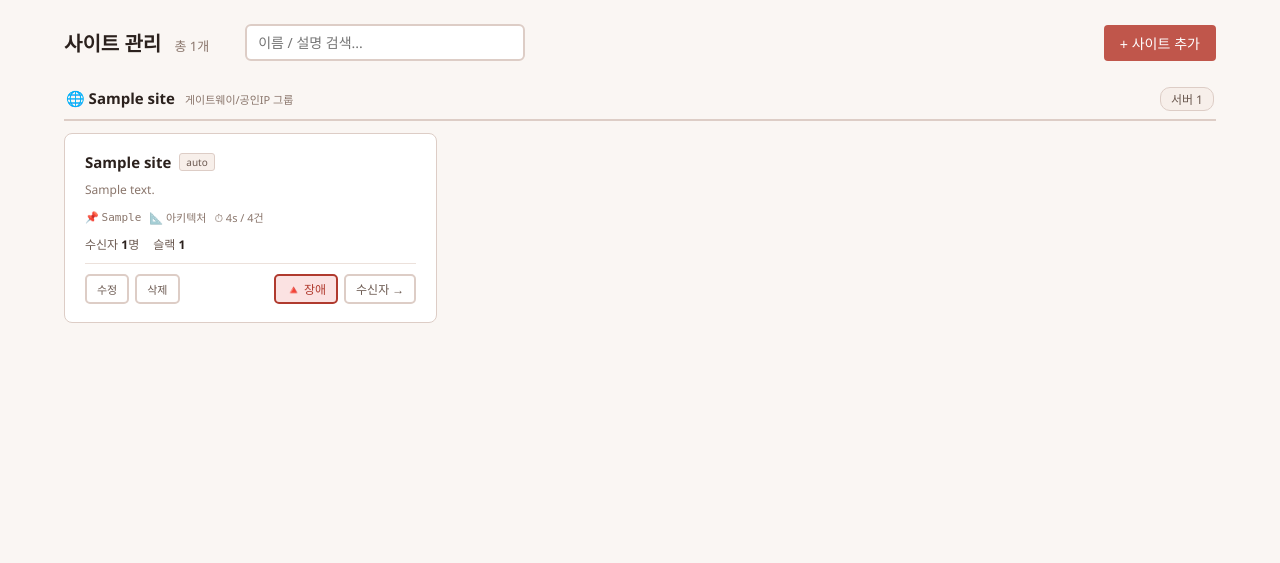
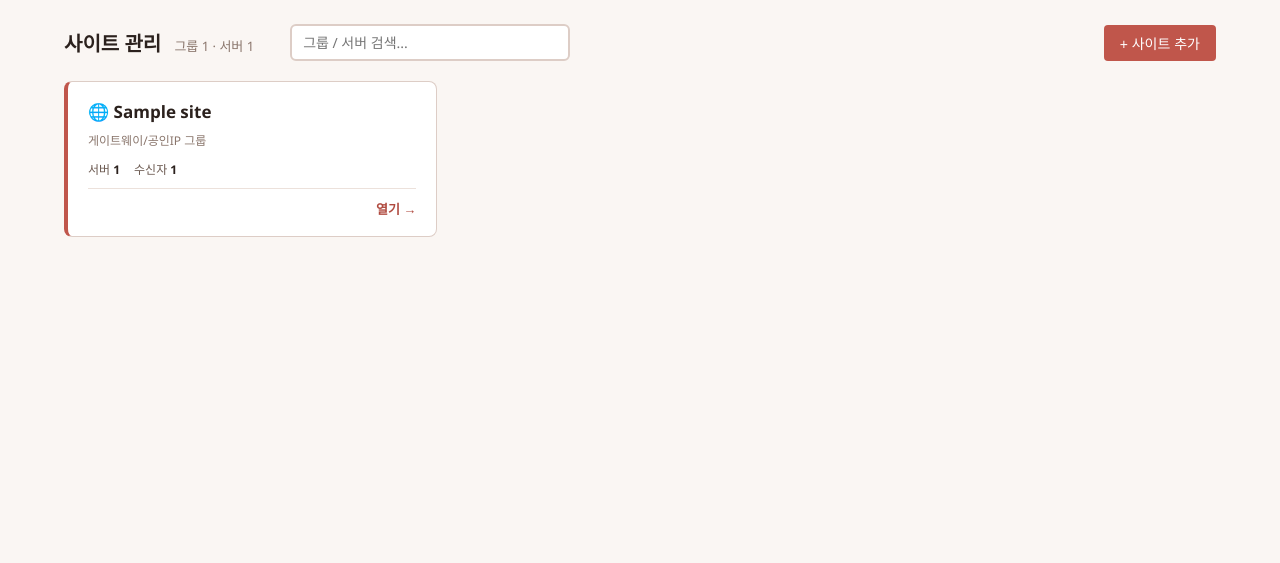
Before and after one commit to Soojong94/ai-incident-response, a FastAPI app: page /sites in a window 1280 px wide. Shown: the part 64-627 px from the top of the page. Run offline with FastAPI, Linux system fonts and the light colour scheme; the visitor is signed in with stand-in values (Sample User, id 1); tables that the repository leaves empty hold one stand-in row (values such as "Sample post"); data that the repository does not hold is empty.

Commit message:
Sites page: drill-in by group (group cards → enter → server cards)
상위는 그룹 카드 1개(서버수/수신자 합계), 클릭하면 그 그룹의 서버 카드로 전환(드릴인).
- /sites가 groups 요약(name/sites/count/recipients/enabled) 전달
- group-view(그룹카드) ↔ server-view(서버카드) JS 토글, 검색은 현재 뷰 기준
- group-tile 좌측 accent

Co-Authored-By: Claude Opus 4.8 (1M context) <noreply@anthropic.com>

```diff
--- a/src/main.py
+++ b/src/main.py
@@ -727,14 +727,22 @@ def sites_page(request: Request, db: Session = Depends(get_db), user=Depends(req
     except Exception as e:
         logging.getLogger(__name__).warning("사이트 자동 동기화 실패: %s", e)
     sites = list_sites(db)
-    # 상위 그룹(=게이트웨이/공인IP 단위)으로 묶기 — group_name 없으면 '미분류'
+    # 상위 그룹(=게이트웨이/공인IP 단위)으로 묶기 — group_name 없으면 '미분류'(빈 문자열)
     buckets: dict = {}
     for s in sites:
         buckets.setdefault(s.group_name or "", []).append(s)
-    grouped = sorted(buckets.items(), key=lambda kv: (kv[0] == "", kv[0].lower()))
+    groups = []
+    for gname, gsites in sorted(buckets.items(), key=lambda kv: (kv[0] == "", kv[0].lower())):
+        groups.append({
+            "name": gname,
+            "sites": gsites,
+            "count": len(gsites),
+            "recipients": sum(len(s.recipients) for s in gsites),
+            "enabled": sum(1 for s in gsites if s.enabled),
+        })
     return templates.TemplateResponse(
         request, "sites.html",
-        {"sites": sites, "grouped": grouped, "current_user": user},
+        {"sites": sites, "groups": groups, "current_user": user},
     )
 
 
--- a/src/ui/templates/sites.html
+++ b/src/ui/templates/sites.html
@@ -48,20 +48,17 @@
     display:flex; gap:6px; padding-top:10px; border-top:1px solid var(--border-soft);
   }
   .site-tile .actions button { font-size: 11px; }
-  .site-group { margin-bottom: 22px; }
-  .group-header { display:flex; align-items:baseline; gap:10px; padding:6px 2px 8px; margin-bottom:12px; border-bottom:2px solid var(--border); }
-  .group-title { font-size:15px; font-weight:700; color:var(--text); }
-  .group-sub { font-size:11px; color:var(--text-subtle); }
-  .group-count { margin-left:auto; font-size:12px; color:var(--text-muted); background:var(--card-bg-alt); border:1px solid var(--border); border-radius:10px; padding:2px 10px; }
+  .group-tile { border-left: 4px solid var(--primary); }
+  .group-tile h3 { font-size: 17px; }
   .toolbar { display:flex; align-items:center; gap:12px; margin-bottom:20px; flex-wrap:wrap; }
   .search-input { width: 280px; }
 </style>
 
 <div class="toolbar">
   <h2 style="font-size:20px;">사이트 관리
-    <span style="font-size:13px; color:var(--text-subtle); font-weight:normal; margin-left:8px;">총 {{ sites | length }}개</span>
+    <span style="font-size:13px; color:var(--text-subtle); font-weight:normal; margin-left:8px;">그룹 {{ groups | length }} · 서버 {{ sites | length }}</span>
   </h2>
-  <input type="search" id="site-search" class="search-input" placeholder="이름 / 설명 검색..." oninput="filterSites()" style="margin-left:24px;">
+  <input type="search" id="site-search" class="search-input" placeholder="그룹 / 서버 검색..." oninput="filterSites()" style="margin-left:24px;">
   <button class="refresh-btn" onclick="openAddSite()">+ 사이트 추가</button>
 </div>
 
@@ -100,21 +97,37 @@
 </div>
 
 {% if sites %}
-<div id="sites-grouped">
-  {% for group_name, group_sites in grouped %}
-  <div class="site-group" data-group="{{ (group_name or '미분류') | lower }}">
-    <div class="group-header">
-      {% if group_name %}
-        <span class="group-title">🌐 {{ group_name }}</span>
-        <span class="group-sub">게이트웨이/공인IP 그룹</span>
-      {% else %}
-        <span class="group-title">미분류</span>
-        <span class="group-sub">그룹 라벨 없음 (단독·직접 서버)</span>
-      {% endif %}
-      <span class="group-count">서버 {{ group_sites | length }}</span>
+<!-- 상위 그룹 카드 — 클릭하면 그 그룹의 서버들로 들어감 -->
+<div id="group-view">
+  <div class="sites-grid">
+    {% for g in groups %}
+    <div class="site-tile group-tile" data-name="{{ (g.name or '미분류') | lower }}" data-desc=""
+         data-real="{{ g.name }}" onclick="showGroup(this.dataset.real)">
+      <h3>{% if g.name %}🌐 {{ g.name }}{% else %}📦 미분류{% endif %}</h3>
+      <div class="desc">{% if g.name %}게이트웨이/공인IP 그룹{% else %}그룹 라벨 없음 (단독·직접 서버){% endif %}</div>
+      <div class="meta">
+        <span>서버 <span class="count">{{ g.count }}</span></span>
+        <span>수신자 <span class="count">{{ g.recipients }}</span></span>
+        {% if g.enabled < g.count %}<span>활성 <span class="count">{{ g.enabled }}/{{ g.count }}</span></span>{% endif %}
+      </div>
+      <div class="actions">
+        <span style="margin-left:auto; color:var(--link); font-size:13px; font-weight:600;">열기 →</span>
+      </div>
     </div>
+    {% endfor %}
+  </div>
+</div>
+
+<!-- 서버 뷰 — 그룹에 들어갔을 때 그 그룹 서버들만 -->
+<div id="server-view" style="display:none;">
+  <div style="display:flex; align-items:center; gap:12px; margin-bottom:16px;">
+    <button onclick="showGroups()" class="nav-btn nav-btn-outline">← 그룹 목록</button>
+    <h3 id="server-view-title" style="font-size:16px; margin:0;"></h3>
+  </div>
+  {% for g in groups %}
+  <div class="server-group" data-gname="{{ g.name }}" style="display:none;">
     <div class="sites-grid">
-      {% for site in group_sites %}
+      {% for site in g.sites %}
       <div class="site-tile {% if not site.enabled %}disabled{% endif %}"
            data-name="{{ site.name | lower }}"
            data-desc="{{ (site.description or '') | lower }}"
@@ -161,22 +174,43 @@ function goSite(e, id) {
   window.location.href = `/sites/${id}`;
 }
 
+// 그룹 카드 클릭 → 그 그룹 서버들로 들어감
+function showGroup(name) {
+  const gv = document.getElementById('group-view');
+  const sv = document.getElementById('server-view');
+  if (gv) gv.style.display = 'none';
+  if (sv) sv.style.display = '';
+  const title = document.getElementById('server-view-title');
+  if (title) title.textContent = (name || '미분류') + ' — 서버';
+  document.querySelectorAll('#server-view .server-group').forEach(g => {
+    g.style.display = (g.dataset.gname === name) ? '' : 'none';
+  });
+  const search = document.getElementById('site-search');
+  if (search) { search.value = ''; filterSites(); }
+}
+function showGroups() {
+  const gv = document.getElementById('group-view');
+  const sv = document.getElementById('server-view');
+  if (sv) sv.style.display = 'none';
+  if (gv) gv.style.display = '';
+}
+
+// 검색: 현재 보이는 뷰(그룹/서버)의 카드만 필터
 function filterSites() {
   const q = document.getElementById('site-search').value.toLowerCase().trim();
-  const tiles = document.querySelectorAll('.site-tile');
+  const inServerView = document.getElementById('server-view') &&
+                       document.getElementById('server-view').style.display !== 'none';
+  const scope = inServerView
+    ? document.querySelectorAll('#server-view .server-group:not([style*="display: none"]) .site-tile')
+    : document.querySelectorAll('#group-view .site-tile');
   let visible = 0;
-  tiles.forEach(t => {
-    const match = !q || t.dataset.name.includes(q) || t.dataset.desc.includes(q);
+  scope.forEach(t => {
+    const match = !q || t.dataset.name.includes(q) || (t.dataset.desc || '').includes(q);
     t.style.display = match ? '' : 'none';
     if (match) visible++;
   });
-  // 검색 시 보이는 타일이 하나도 없는 그룹은 헤더까지 숨김
-  document.querySelectorAll('.site-group').forEach(g => {
-    const anyVisible = g.querySelector('.site-tile:not([style*="display: none"])');
-    g.style.display = anyVisible ? '' : 'none';
-  });
   const empty = document.getElementById('empty-search');
-  if (empty) empty.style.display = (tiles.length > 0 && visible === 0) ? 'block' : 'none';
+  if (empty) empty.style.display = (scope.length > 0 && visible === 0) ? 'block' : 'none';
 }
 
 function openAddSite() {
```
